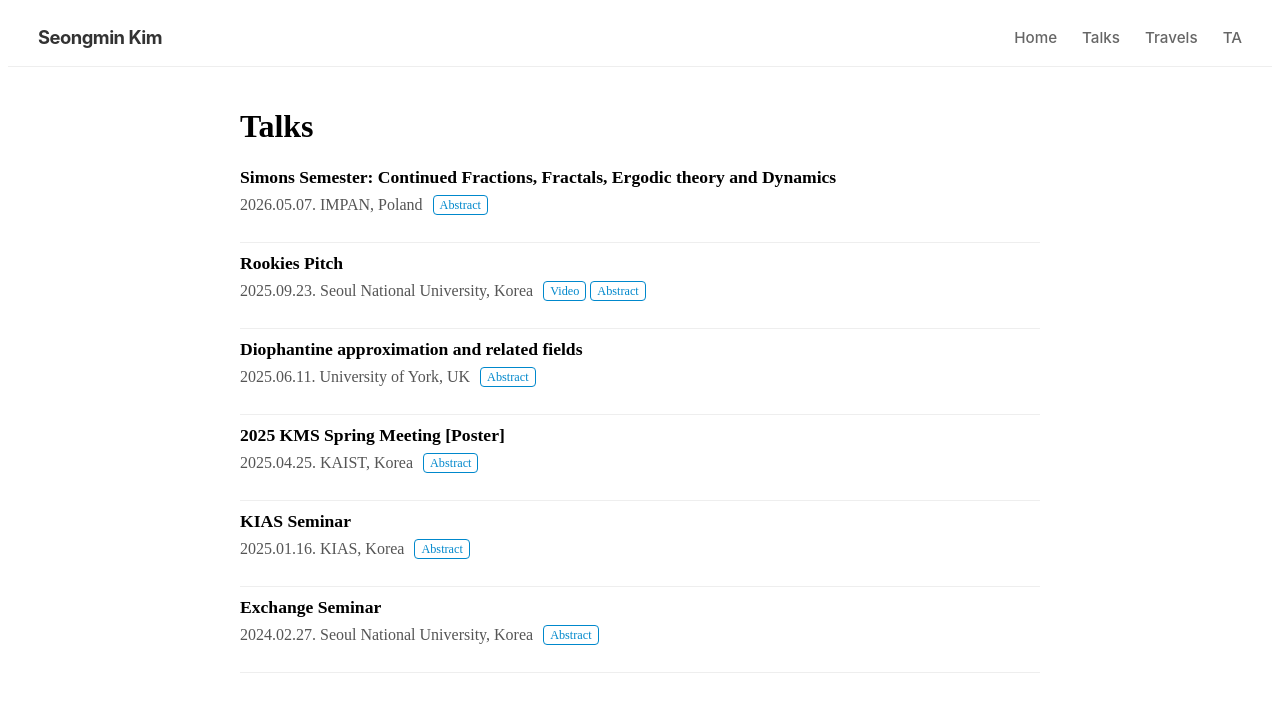
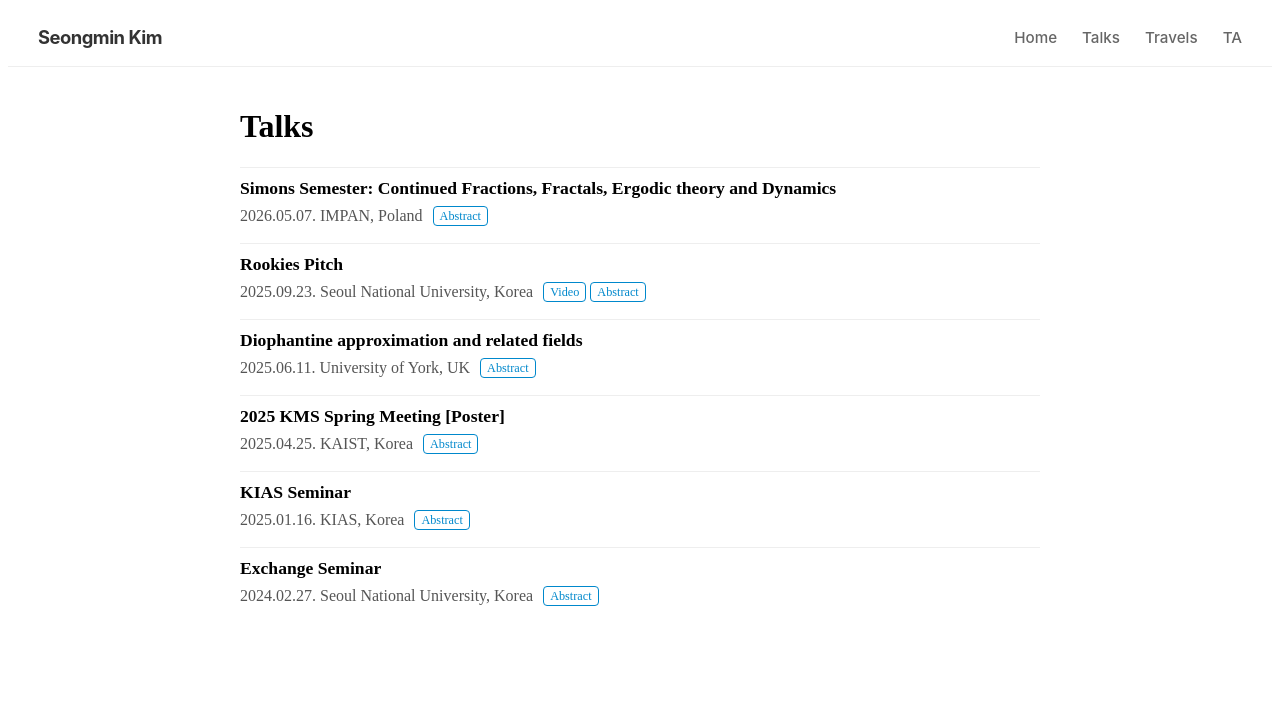
Before and after one commit to seongmin-math/seongmin-math.github.io, a Jekyll site: the page built from talks.html, in a window 1280 px wide. Shown: the top 712 px of the page. Built offline with Jekyll 4.4.1, drawn with Linux system fonts in a browser that asks for light colours.

Commit message:
Update talks.html

```diff
--- a/talks.html
+++ b/talks.html
@@ -6,9 +6,9 @@ permalink: /talks/
 
 <h1>Talks</h1>
 
-<ul style="list-style-type: none; padding-left: 0;">
+<ul class="my-list">
   {% for talk in site.data.talks %}
-    <li style="margin-bottom: 10px; border-bottom: 1px solid #eee; padding-bottom: 20px; position: relative;">
+    <li>
 
       <a href="{{ talk.link }}" target="_blank" style="text-decoration: none; color: inherit; font-size: 1.1em; display: block; margin-bottom: 5px;">
         <strong>{{ talk.event }}</strong>
```
